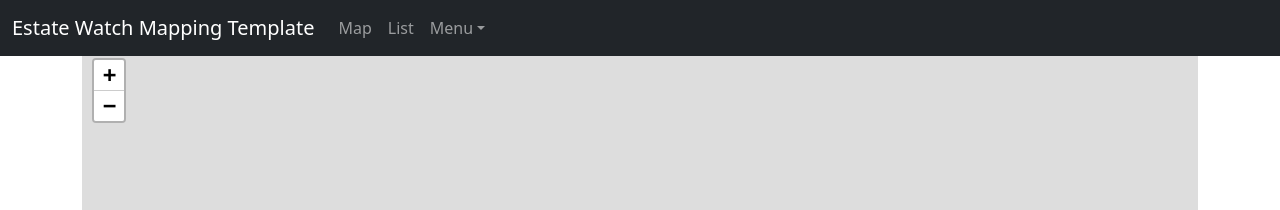
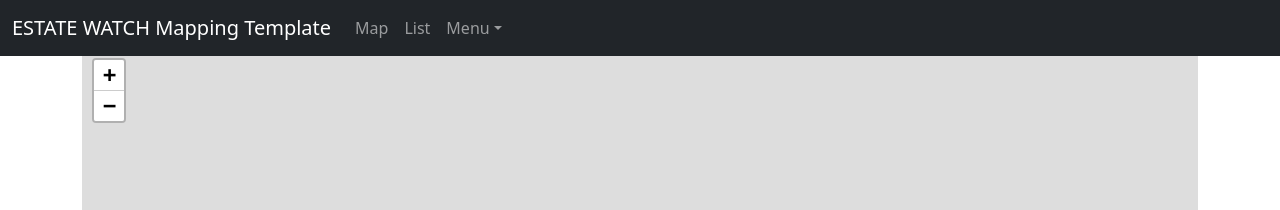
Before and after one commit to estatewatch/mapping-template, a Jekyll site: the page built from index.html, in a window 1280 px wide. Shown: the top 210 px of the page. Built offline with Jekyll 4.4.1, drawn with Linux system fonts in a browser that asks for light colours; nearby versions of some CDN libraries; library files that are not in the unit come from our copies.

Commit message:
Update default.html

```diff
--- a/_layouts/default.html
+++ b/_layouts/default.html
@@ -35,7 +35,7 @@
 
 <nav class="navbar navbar-expand-md navbar-dark bg-dark fixed-top">
   <div class="container-fluid">
-    <a class="navbar-brand" href="#">Estate Watch Mapping Template</a>
+    <a class="navbar-brand" href="{{ site.baseurl }}">ESTATE WATCH Mapping Template</a>
     <button class="navbar-toggler" type="button" data-bs-toggle="collapse" data-bs-target="#navbarsExampleDefault" aria-controls="navbarsExampleDefault" aria-expanded="false" aria-label="Toggle navigation">
       <span class="navbar-toggler-icon"></span>
     </button>
```
